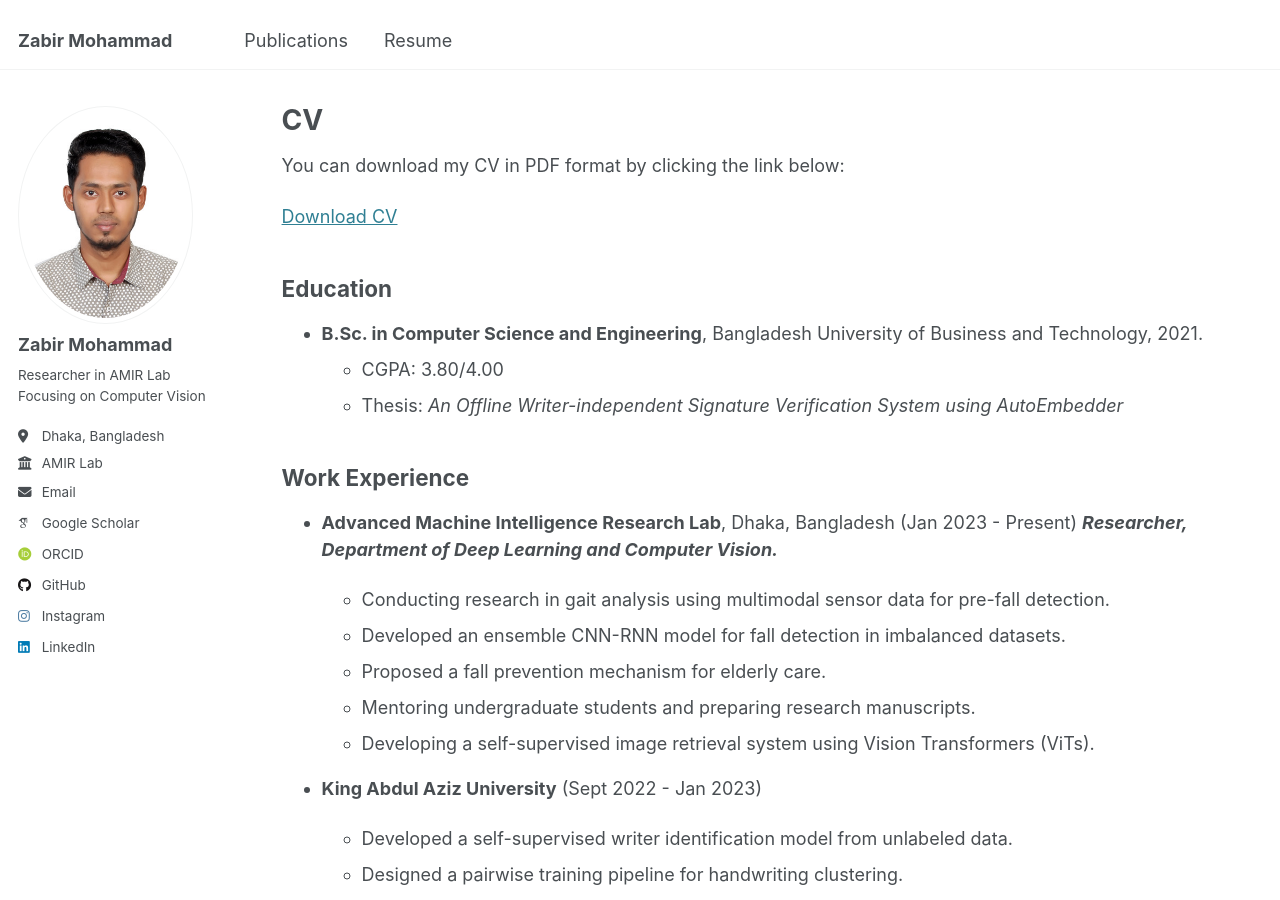
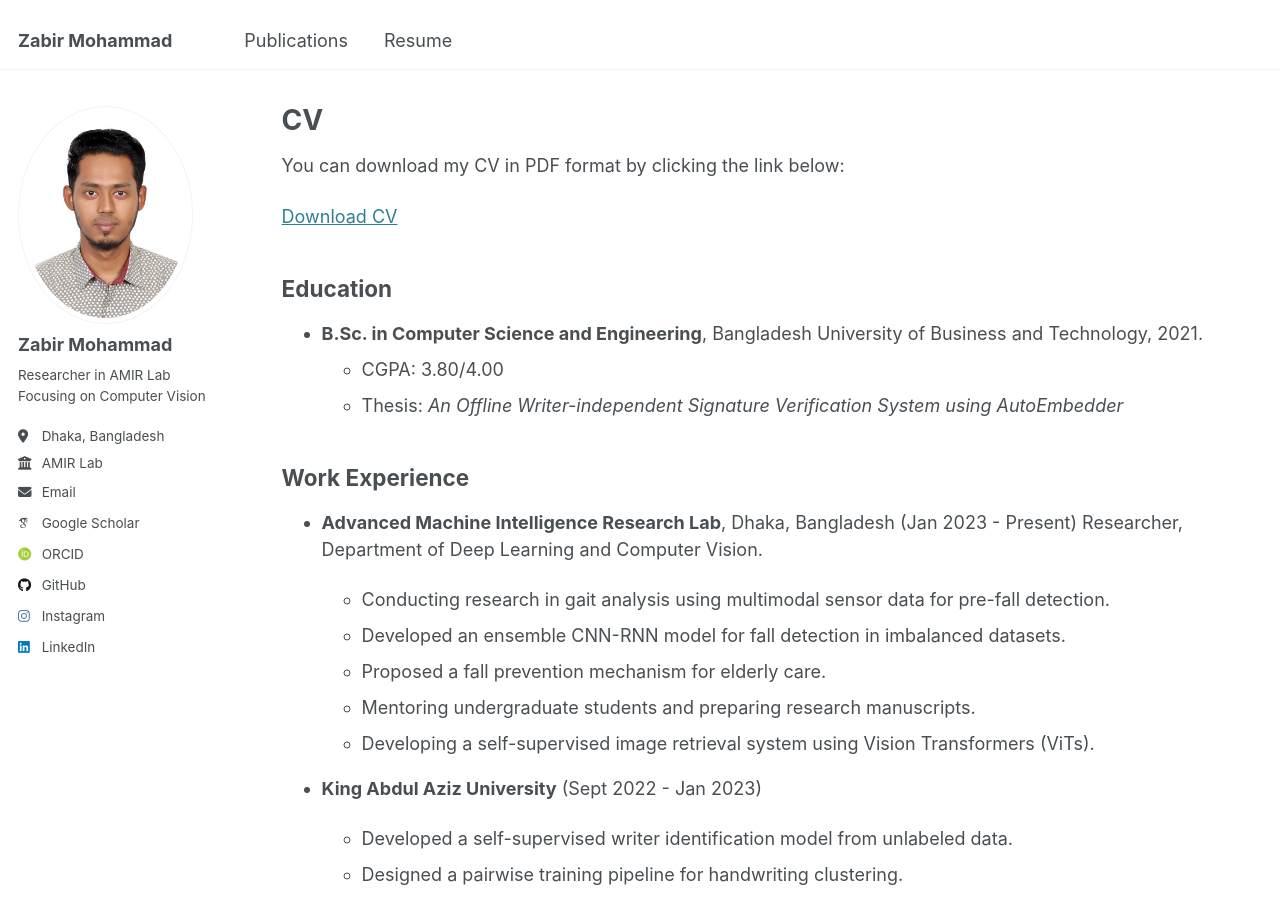
Before and after one commit to zabirmohammad/zabirmohammad.github.io, a Jekyll site: the page built from _pages/cv.md, in a window 1280 px wide and 900 px high. Built offline with Jekyll 4.4.1, drawn with Linux system fonts in a browser that asks for light colours; some web fonts are replaced.

Commit message:
Update cv.md

```diff
--- a/_pages/cv.md
+++ b/_pages/cv.md
@@ -22,7 +22,7 @@ You can download my CV in PDF format by clicking the link below:
 ## Work Experience
 
 - **Advanced Machine Intelligence Research Lab**, Dhaka, Bangladesh (Jan 2023 - Present)
-  **_Researcher, Department of Deep Learning and Computer Vision._**
+  Researcher, Department of Deep Learning and Computer Vision.
 
   - Conducting research in gait analysis using multimodal sensor data for pre-fall detection.
   - Developed an ensemble CNN-RNN model for fall detection in imbalanced datasets.
```
